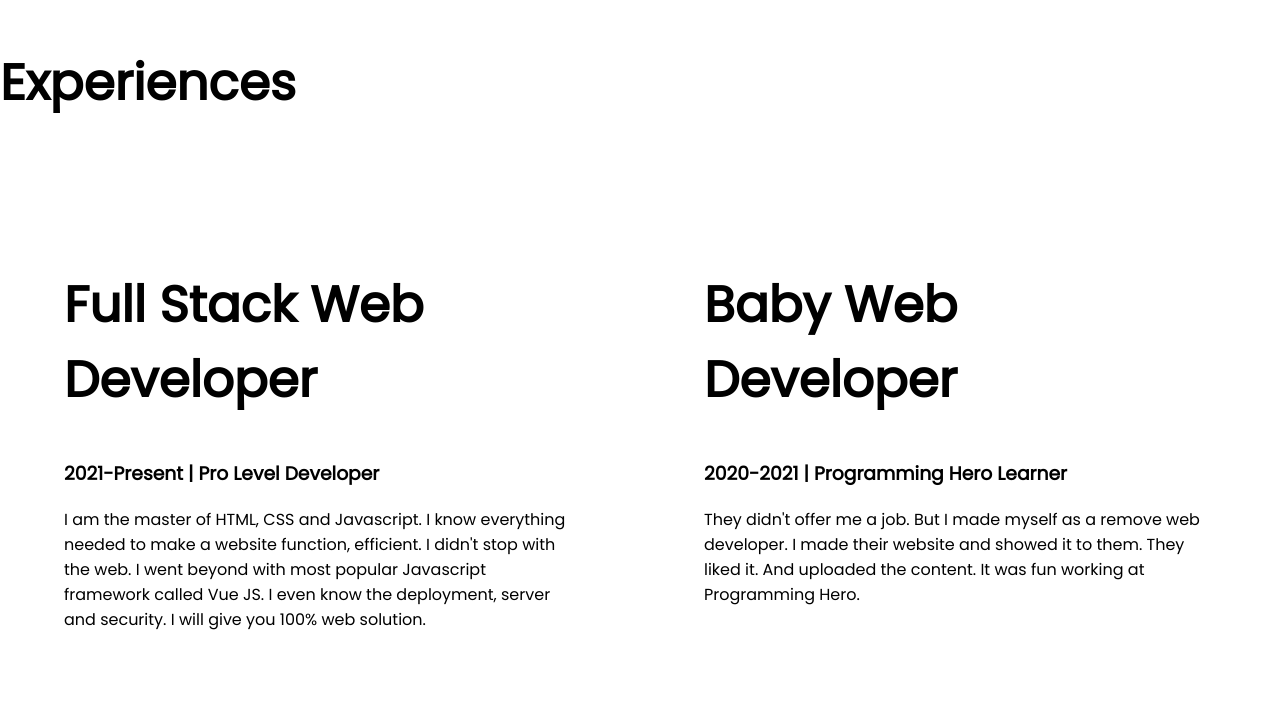
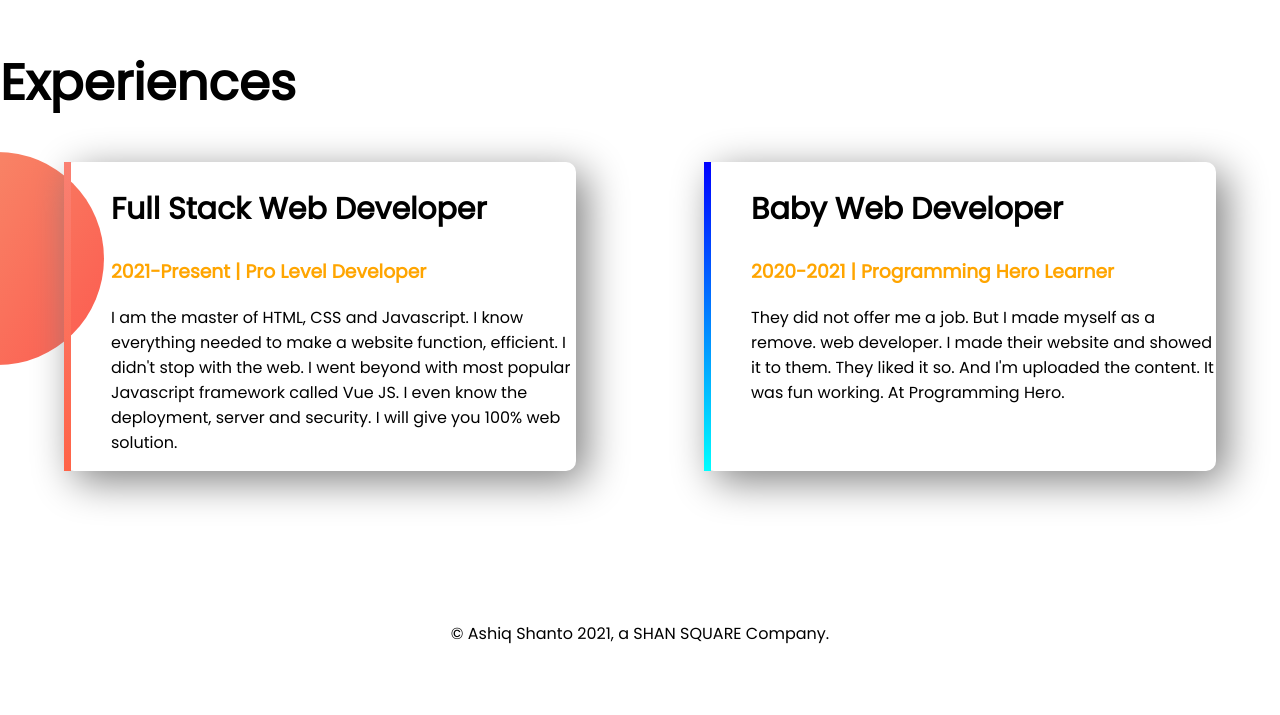
Before and after one commit to ashiq02/ashiq-portfolio, a plain HTML site: page index.html in a window 1280 px wide. Shown: the part 1438-2153 px from the top of the page. After the commit the page ends 2100 px from the top, so only its background shows below. Drawn offline with Linux system fonts and the light colour scheme.

Commit message:
final session added

```diff
--- a/index.html
+++ b/index.html
@@ -53,9 +53,9 @@
         <h1>Experiences</h1>
 
         <div class="flexible-container">
-            <div class="half-width">
-                <h1>Full Stack Web Developer </h1>
-                <h3>2021-Present | Pro Level Developer</h3>
+            <div id="full-stack-experience" class="experience-item">
+                <h2>Full Stack Web Developer </h2>
+                <h3 class="orange-color">2021-Present | Pro Level Developer</h3>
                 <p>I am the master of HTML, CSS and Javascript. I know everything needed to make a website function,
                     efficient. I didn't stop with the web. I went beyond with most popular Javascript framework called
                     Vue
@@ -64,12 +64,12 @@
                 </p>
             </div>
 
-            <div class="half-width">
-                <h1>Baby Web Developer</h1>
-                <h3>2020-2021 | Programming Hero Learner</h3>
-                <p>They didn't offer me a job. But I made myself as a remove web developer. I made their website and
+            <div id="web-dev-experience" class="experience-item">
+                <h2>Baby Web Developer</h2>
+                <h3 class="orange-color">2020-2021 | Programming Hero Learner</h3>
+                <p>They did not offer me a job. But I made myself as a remove. web developer. I made their website and
                     showed
-                    it to them. They liked it. And uploaded the content. It was fun working at Programming Hero.
+                    it to them. They liked it so. And I'm uploaded the content. It was fun working. At Programming Hero.
 
                 </p>
 
@@ -77,7 +77,9 @@
         </div>
 
     </section>
-
+    <footer>
+        <p>© Ashiq Shanto 2021, a SHAN SQUARE Company.</p>
+    </footer>
 </body>
 
 </html>
--- a/style.css
+++ b/style.css
@@ -5,6 +5,10 @@
 h1{
     font-size: 50px;
 }
+h2{
+    font-size: 30px;
+}
+
 .orange-color{
     color: orange;
 }
@@ -36,3 +40,29 @@
     background-repeat: no-repeat;
     background-position: right;
 }
+.experiences-area{
+    background-image: url(images/exp-bg.png);
+    background-repeat: no-repeat;
+    background-position: left;
+}
+.experience-item{
+    width: 40%;
+    margin-left: 5%;
+    margin-right: 5%;
+    padding-left: 40px;
+    border-radius: 10px;
+    box-shadow: 10px 10px 40px gray;
+}
+#web-dev-experience{
+    border-left: 7px solid;
+    border-image: linear-gradient(blue,cyan);
+    border-image-slice: 1;
+}
+#full-stack-experience{
+    border-left: 7px solid;
+    border-image: linear-gradient(salmon,tomato);
+    border-image-slice: 1;
+}
+footer p {
+text-align: center;
+}
```
